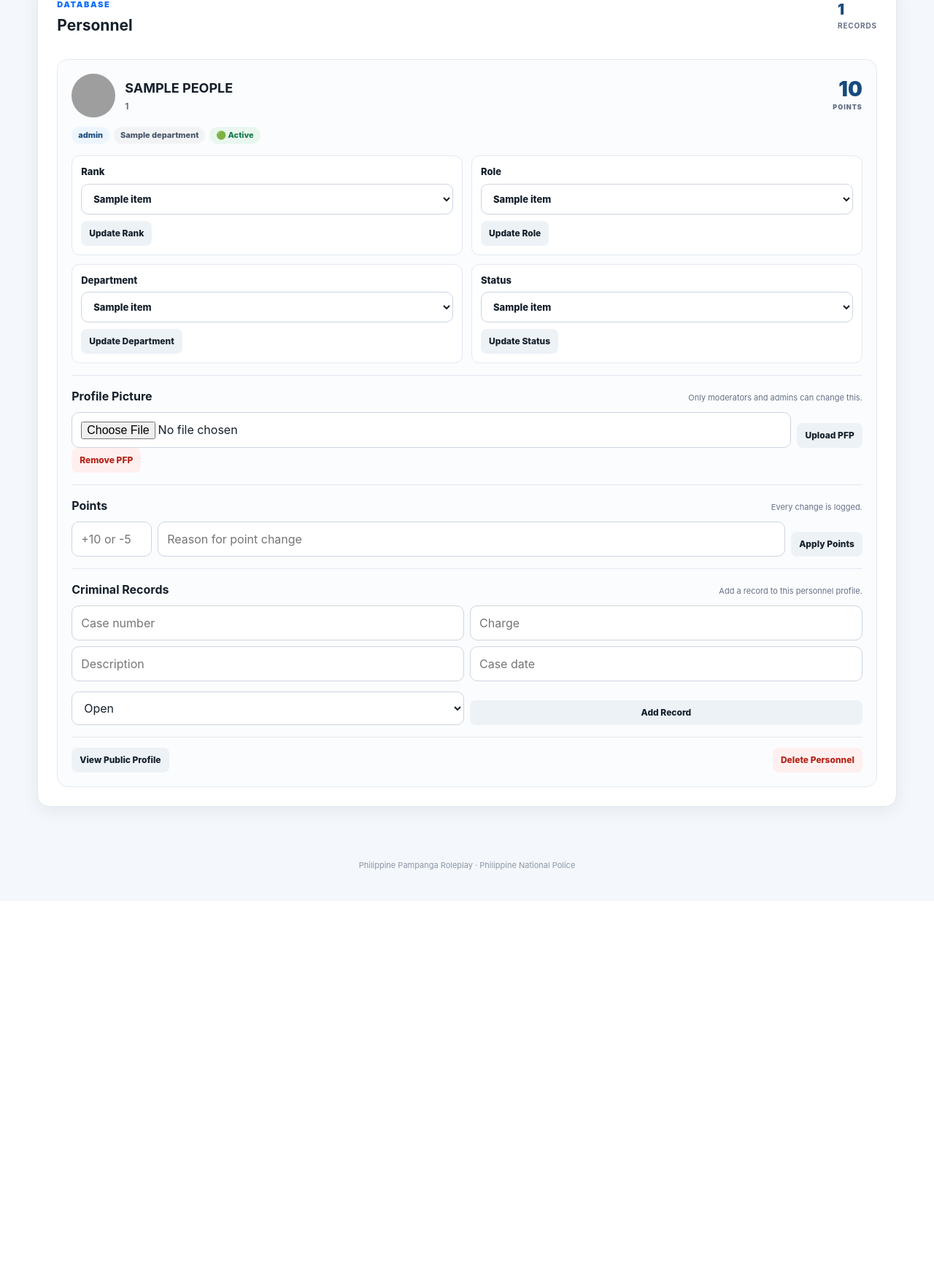
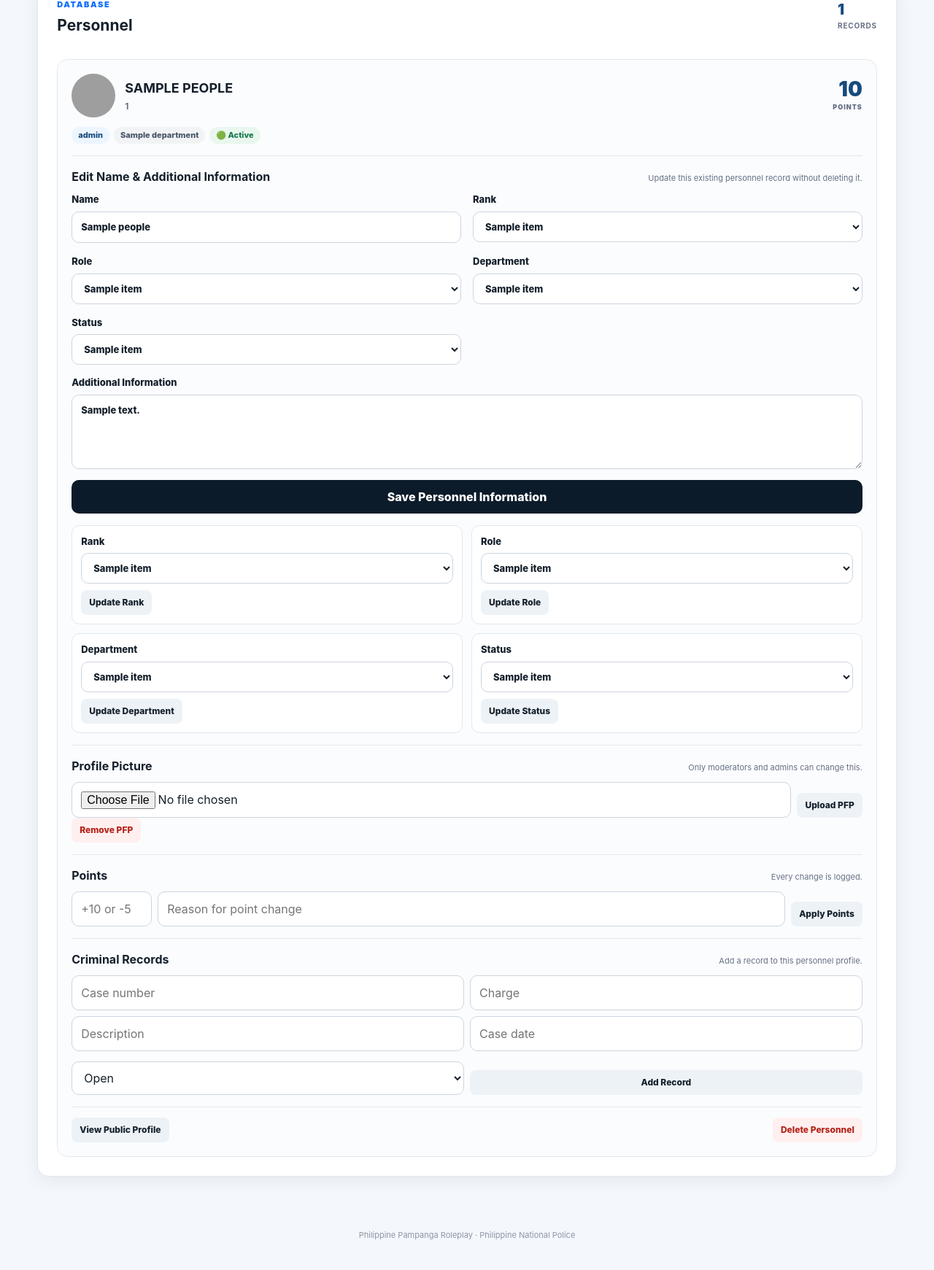
Before and after one commit to VGOVJUSTAPLAYER1023/police-points-system, a Flask app: template templates/mod.html in a window 1280 px wide. Shown: the part 866-2607 px from the top of the page at 73% size. Before the commit the page ends 2059 px from the top, so only its background shows below. Run offline with Flask 3, Linux system fonts and the light colour scheme; the template is opened without the code that fills it: most values are stand-ins (such as "Sample title", 1, 10 or a date in 2020); some libraries are stand-ins or nearby versions; grey boxes are pictures that could not be loaded.

Commit message:
Update mod.html

```diff
--- a/templates/mod.html
+++ b/templates/mod.html
@@ -3,7 +3,6 @@
 {% block title %}
 Moderator Panel · Philippine Pampanga Roleplay
 {% endblock %}
-
 
 {% block content %}
 
@@ -36,6 +35,7 @@ Moderator Panel · Philippine Pampanga Roleplay
     <div class="panel-heading">
 
         <div>
+
             <div class="eyebrow">
                 NEW RECORD
             </div>
@@ -43,6 +43,7 @@ Moderator Panel · Philippine Pampanga Roleplay
             <h2>
                 Add Personnel
             </h2>
+
         </div>
 
     </div>
@@ -322,7 +323,167 @@ Moderator Panel · Philippine Pampanga Roleplay
 
 
             <!-- =================================================
-                 EDIT PERSONNEL
+                 EDIT NAME & ADDITIONAL INFORMATION
+            ================================================== -->
+
+            <div class="management-section">
+
+                <div class="management-section-title">
+
+                    <strong>
+                        Edit Name & Additional Information
+                    </strong>
+
+                    <span>
+                        Update this existing personnel record without deleting it.
+                    </span>
+
+                </div>
+
+
+                <form
+                    method="post"
+                    action="{{ url_for('update_personnel', person_id=p.id) }}"
+                    class="form"
+                >
+
+                    <div class="form-grid">
+
+                        <label>
+                            Name
+
+                            <input
+                                type="text"
+                                name="name"
+                                value="{{ p.name }}"
+                                placeholder="Full name"
+                                required
+                            >
+                        </label>
+
+
+                        <label>
+                            Rank
+
+                            <select name="rank" required>
+
+                                {% for item in ranks %}
+
+                                <option
+                                    value="{{ item }}"
+                                    {% if item == p.rank %}
+                                    selected
+                                    {% endif %}
+                                >
+                                    {{ item }}
+                                </option>
+
+                                {% endfor %}
+
+                            </select>
+
+                        </label>
+
+
+                        <label>
+                            Role
+
+                            <select name="role" required>
+
+                                {% for item in roles %}
+
+                                <option
+                                    value="{{ item }}"
+                                    {% if item == p.role %}
+                                    selected
+                                    {% endif %}
+                                >
+                                    {{ item }}
+                                </option>
+
+                                {% endfor %}
+
+                            </select>
+
+                        </label>
+
+
+                        <label>
+                            Department
+
+                            <select name="department" required>
+
+                                {% for item in departments %}
+
+                                <option
+                                    value="{{ item }}"
+                                    {% if item == p.department %}
+                                    selected
+                                    {% endif %}
+                                >
+                                    {{ item }}
+                                </option>
+
+                                {% endfor %}
+
+                            </select>
+
+                        </label>
+
+
+                        <label>
+                            Status
+
+                            <select name="status" required>
+
+                                {% for item in statuses %}
+
+                                <option
+                                    value="{{ item }}"
+                                    {% if item == p.status %}
+                                    selected
+                                    {% endif %}
+                                >
+                                    {{ item }}
+                                </option>
+
+                                {% endfor %}
+
+                            </select>
+
+                        </label>
+
+                    </div>
+
+
+                    <label>
+
+                        Additional Information
+
+                        <textarea
+                            name="notes"
+                            rows="4"
+                            placeholder="Additional information..."
+                        >{{ p.notes or '' }}</textarea>
+
+                    </label>
+
+
+                    <button
+                        type="submit"
+                        class="dark"
+                    >
+                        Save Personnel Information
+                    </button>
+
+                </form>
+
+            </div>
+
+
+
+            <!-- =================================================
+                 QUICK PERSONNEL UPDATES
             ================================================== -->
 
             <div class="management-grid">
@@ -387,6 +548,7 @@ Moderator Panel · Philippine Pampanga Roleplay
                         </select>
 
                     </label>
+
 
                     <button
                         type="submit"
@@ -459,6 +621,7 @@ Moderator Panel · Philippine Pampanga Roleplay
 
                     </label>
 
+
                     <button
                         type="submit"
                         class="mini"
@@ -529,6 +692,7 @@ Moderator Panel · Philippine Pampanga Roleplay
                         </select>
 
                     </label>
+
 
                     <button
                         type="submit"
@@ -601,6 +765,7 @@ Moderator Panel · Philippine Pampanga Roleplay
 
                     </label>
 
+
                     <button
                         type="submit"
                         class="mini"
@@ -648,6 +813,7 @@ Moderator Panel · Philippine Pampanga Roleplay
                         accept="image/png,image/jpeg,image/webp"
                         required
                     >
+
 
                     <button
                         type="submit"
@@ -852,6 +1018,7 @@ Moderator Panel · Philippine Pampanga Roleplay
 
                 </form>
 
+
             </div>
 
 
```
